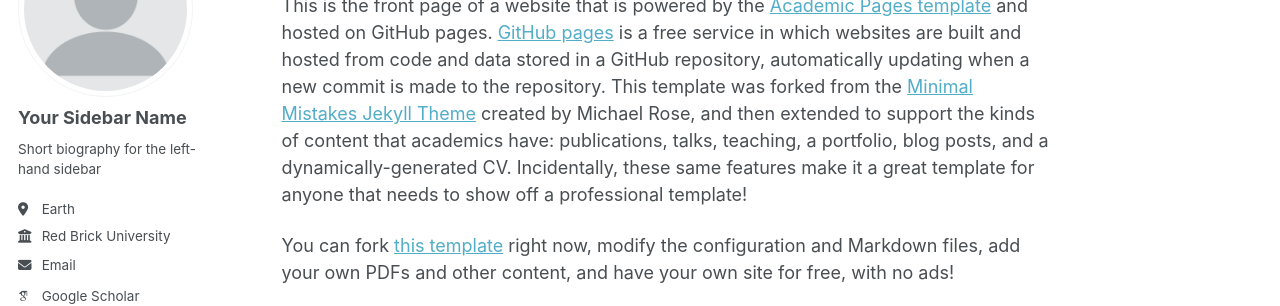
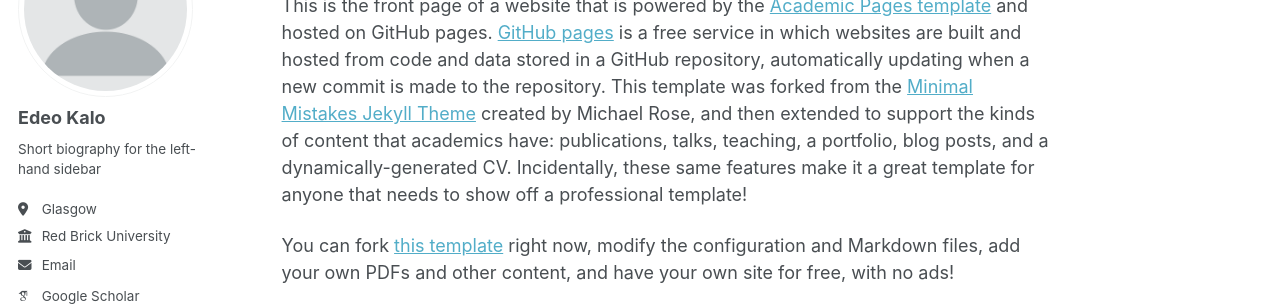
Before and after one commit to Edeokalo/edeokalo.github.io, a Jekyll site: the page built from _pages/about.md, in a window 1280 px wide. Shown: the part 177-483 px from the top of the page. Built offline with Jekyll 4.4.1, drawn with Linux system fonts in a browser that asks for light colours; some web fonts are replaced; a script that is not in the unit is left out.

Commit message:
Update _config.yml

```diff
--- a/_config.yml
+++ b/_config.yml
@@ -23,10 +23,10 @@ repository               : "academicpages/academicpages.github.io"
 author:
   # Biographic information
   avatar           : "profile.png"
-  name             : "Your Sidebar Name"
+  name             : "Edeo Kalo"
   pronouns         : # example: "she/her"
   bio              : "Short biography for the left-hand sidebar"
-  location         : "Earth"
+  location         : "Glasgow"
   employer         : "Red Brick University"
   uri              : # URL
   email            : "none@example.org"
```
